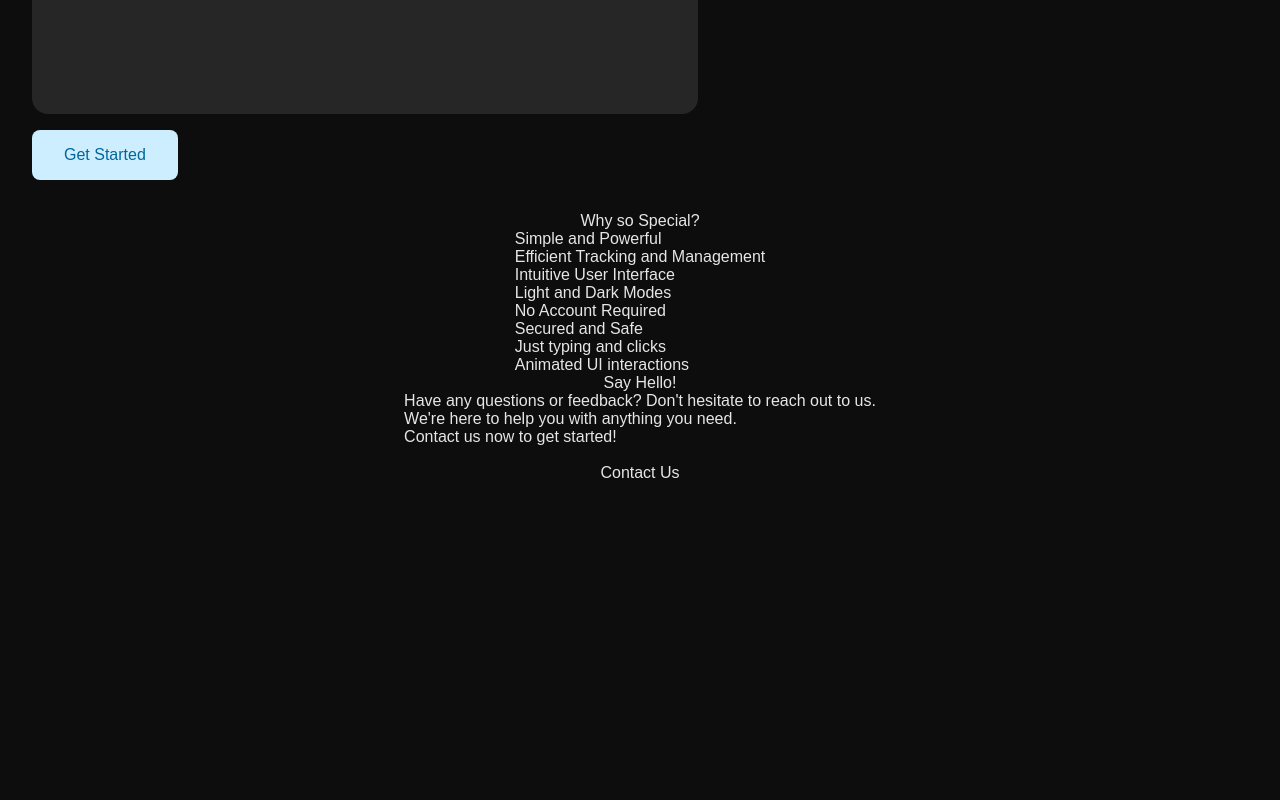
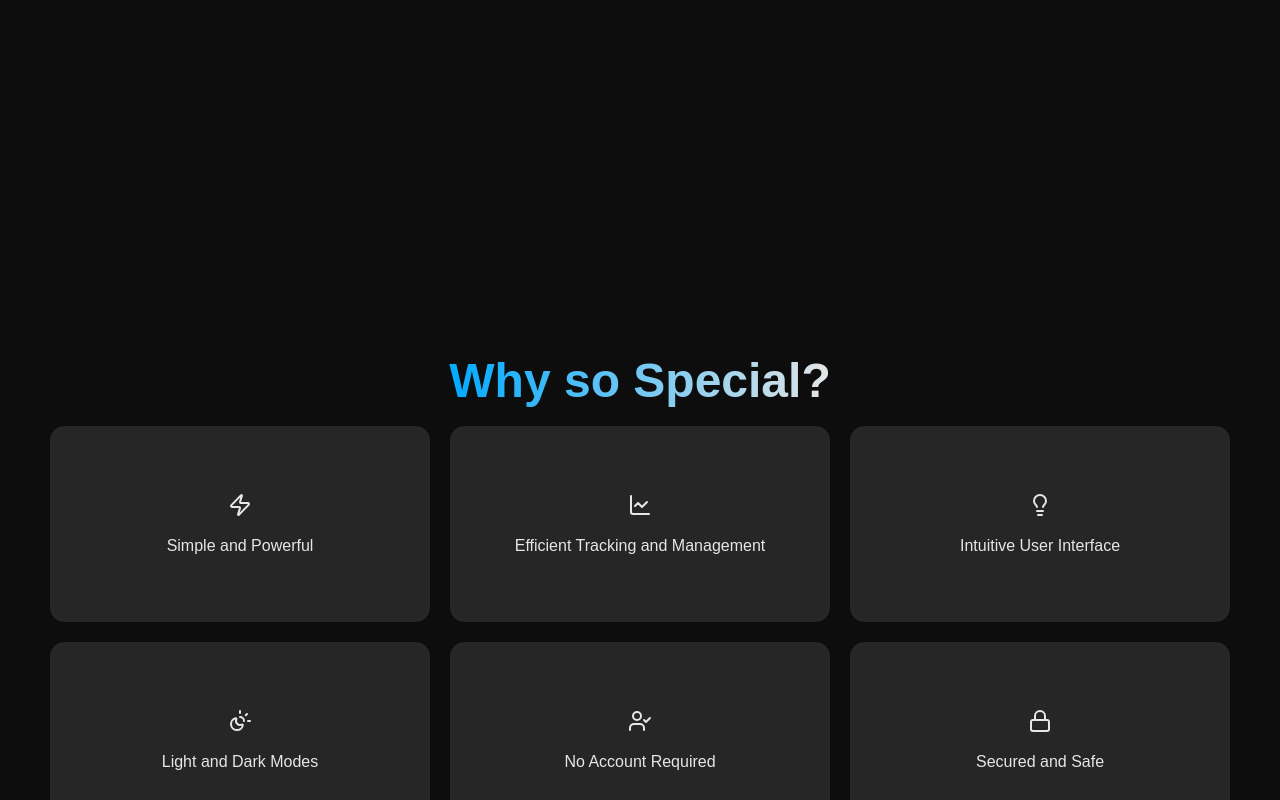
Before and after one commit to Hemith-2025/proma, a React (Create React App) app: page / in a window 1280 px wide. Shown: the part 1100-1900 px from the top of the page. Before the commit the page ends 1615 px from the top, so only its background shows below. Built offline with nearby package versions, Linux system fonts and the light colour scheme.

Commit message:
fourth commit

```diff
--- a/src/App.css
+++ b/src/App.css
@@ -2,7 +2,7 @@
   --primary-value: 200;
   --primary-o-color: hsl(var(--primary-value), 100%, 50%);
   --primary-l-color: hsl(var(--primary-value), 100%, 90%);
-  --primary-o-color: hsl(var(--primary-value), 100%, 30%);
+  --primary-d-color: hsl(var(--primary-value), 100%, 30%);
   --primary-shadow-color: hsla(var(--primary-value), 100%, 50%, 0);
   --primary-shadow-color-hovered: hsla(var(--primary-value), 100%, 50%, 0.5);
   /* red */
@@ -70,7 +70,9 @@
   --font-weight-black: 900;
 }
 
-* {
+*,
+*::before,
+*::after {
   margin: 0;
   padding: 0;
   box-sizing: border-box;
@@ -114,8 +116,6 @@ body {
     background-color: var(--primary-value);
   }
 }
-
-.link {
   & a {
     text-decoration: none;
     padding: 1rem 2rem;
@@ -130,4 +130,3 @@ body {
       box-shadow: 0 0rem 5rem var(--primary-shadow-color-hovered);
     }
   }
-}
--- a/src/Data/Content.js
+++ b/src/Data/Content.js
@@ -1,3 +1,14 @@
+import {
+  Zap,
+  ChartLine,
+  Lightbulb,
+  SunMoon,
+  UserCheck,
+  Lock,
+  MousePointer,
+  Sparkles,
+} from "lucide-react";
+
 const Content = {
   // Product Specifications
   specs: {
@@ -341,14 +352,38 @@ const Content = {
       features: {
         title: "Why so Special?",
         subtitles: [
-          "Simple and Powerful",
-          "Efficient Tracking and Management",
-          "Intuitive User Interface",
-          "Light and Dark Modes",
-          "No Account Required",
-          "Secured and Safe",
-          "Just typing and clicks",
-          "Animated UI interactions",
+          {
+            icon: <Zap />,
+            label: "Simple and Powerful",
+          },
+          {
+            icon: <ChartLine />,
+            label: "Efficient Tracking and Management",
+          },
+          {
+            icon: <Lightbulb />,
+            label: "Intuitive User Interface",
+          },
+          {
+            icon: <SunMoon />,
+            label: "Light and Dark Modes",
+          },
+          {
+            icon: <UserCheck />,
+            label: "No Account Required",
+          },
+          {
+            icon: <Lock />,
+            label: "Secured and Safe",
+          },
+          {
+            icon: <MousePointer />,
+            label: "Just typing and clicks",
+          },
+          {
+            icon: <Sparkles />,
+            label: "Animated UI interactions",
+          },
         ],
       },
       reachus: {
--- a/src/Pages/Home/Page.jsx
+++ b/src/Pages/Home/Page.jsx
@@ -17,6 +17,25 @@ gsap.registerPlugin(ScrollTrigger);
 
 export default function Home() {
   useEffect(() => {
+    gsap.fromTo(
+      ".hero-section",
+      { borderRadius: "0rem", scale: 1 },
+      {
+        borderRadius: "2rem",
+        scale: 0.9,
+        scrollTrigger: {
+          trigger: ".hero-section",
+          start: "bottom 95%",
+          end: "bottom 5%",
+          scrub: true,
+        },
+      }
+    );
+    gsap.fromTo(
+      ".hero-section .wrapper .overlay",
+      { opacity: 0, scale: 0.8 },
+      { opacity: 1, scale: 1, duration: 5 }
+    );
     gsap.fromTo(".hero-section .wrapper .decor", { scale: 0 }, { scale: 1 });
     gsap.fromTo(
       ".hero-section .wrapper .overlay .title p",
@@ -28,7 +47,7 @@ export default function Home() {
         filter: "blur(30px)",
         scrollTrigger: {
           trigger: ".hero-section",
-          start: "50% center",
+          start: "60% center",
           end: "bottom center",
           scrub: true,
         },
@@ -44,32 +63,89 @@ export default function Home() {
         filter: "blur(30px)",
         scrollTrigger: {
           trigger: ".hero-section",
-          start: "50% center",
+          start: "60% center",
           end: "bottom center",
           scrub: true,
         },
       }
     );
-
-    gsap.utils.toArray(".info-subtitle").forEach((subtitle) => {
     gsap.fromTo(
-        subtitle,
+      gsap.utils.toArray(".info-subtitle"),
       { opacity: 0, y: 50, filter: "blur(30px)" },
       {
         opacity: 1,
         y: 0,
         filter: "blur(0px)",
+        stagger: 0.15,
         scrollTrigger: {
-            trigger: subtitle,
+          trigger: ".info-subtitle",
           start: "top center",
           end: "bottom center",
           scrub: false,
-            stagger: 1,
           toggleActions: "play none none reverse",
         },
       }
     );
-    });
+    gsap.fromTo(
+      ".info-section .wrapper .title",
+      {
+        filter: "blur(30px)",
+        opacity: 0,
+        x: -200,
+      },
+      {
+        filter: "blur(0px)",
+        opacity: 1,
+        x: 0,
+        scrollTrigger: {
+          trigger: ".info-section",
+          start: "top center",
+          end: "bottom center",
+          scrub: false,
+          toggleActions: "play none none reverse",
+        },
+      }
+    );
+    gsap.fromTo(
+      ".info-section .wrapper .subtitles",
+      {
+        filter: "blur(30px)",
+        opacity: 0,
+        x: -100,
+      },
+      {
+        filter: "blur(0px)",
+        opacity: 1,
+        x: 0,
+        scrollTrigger: {
+          trigger: ".info-section",
+          start: "top center",
+          end: "bottom center",
+          scrub: false,
+          toggleActions: "play none none reverse",
+        },
+      }
+    );
+    gsap.fromTo(
+      ".info-section .wrapper .link",
+      {
+        filter: "blur(30px)",
+        opacity: 0,
+        x: -50,
+      },
+      {
+        filter: "blur(0px)",
+        opacity: 1,
+        x: 0,
+        scrollTrigger: {
+          trigger: ".info-section",
+          start: "top center",
+          end: "bottom center",
+          scrub: false,
+          toggleActions: "play none none reverse",
+        },
+      }
+    );
 
     return () => ScrollTrigger.getAll().forEach((trigger) => trigger.kill());
   }, []);
@@ -104,9 +180,7 @@ export default function Home() {
           ))}
         </div>
         <div className="link">
-          <NavLink to={InfoContent.link.slug}>
-            <p>{InfoContent.link.label}</p>
-          </NavLink>
+          <NavLink to={InfoContent.link.slug}>{InfoContent.link.label}</NavLink>
         </div>
       </>
     );
@@ -121,7 +195,10 @@ export default function Home() {
         <div className="subtitles">
           {FeaturesContent.subtitles.map((subtitle, index) => (
             <div key={index} className="subtitle">
-              <p>{subtitle}</p>
+              <div className="icon">{subtitle.icon}</div>
+              <div className="label">
+                <p>{subtitle.label}</p>
+              </div>
             </div>
           ))}
         </div>
@@ -135,6 +212,7 @@ export default function Home() {
         <div className="title">
           <p>{ReachUsContent.title}</p>
         </div>
+        <div className="copy">
           <div className="subtitles">
             {ReachUsContent.subtitles.map((subtitle, index) => (
               <div key={index} className="subtitle">
@@ -144,8 +222,9 @@ export default function Home() {
           </div>
           <div className="link">
             <NavLink to={ReachUsContent.link.slug}>
-            <p>{ReachUsContent.link.label}</p>
+              {ReachUsContent.link.label}
             </NavLink>
+          </div>
         </div>
       </>
     );
--- a/src/Pages/Home/Style.css
+++ b/src/Pages/Home/Style.css
@@ -65,7 +65,7 @@ main.home-page {
       }
     }
     &.info-section {
-        padding: 2rem;
+      padding: 2rem;
       & > .wrapper {
         justify-content: start;
         align-items: start;
@@ -86,8 +86,24 @@ main.home-page {
           border-radius: 1rem;
           overflow: hidden;
 
-          & > .subtitle {
+          & > .info-subtitle {
             font-size: 1.5rem;
+
+            & p {
+              background: linear-gradient(
+                to right,
+                var(--primary-o-color),
+                var(--light-o)
+              );
+              background-clip: text;
+              color: var(--muted-o);
+            }
+            &:last-child {
+              & p {
+                color: transparent;
+                font-weight: 600;
+              }
+            }
           }
         }
         & .link {
@@ -101,7 +117,145 @@ main.home-page {
             --this-bg: var(--primary-l-color);
             --this-fg: var(--primary-o-color);
             --this-bg-hover: var(--primary-o-color);
-            --this-fg-hover: var(--primary-d-color);
+            --this-fg-hover: var(--primary-l-color);
+            transition: all var(--speed-normal);
+          }
+        }
+      }
+    }
+    &.features-section {
+      padding: 2rem;
+      & > .wrapper {
+        justify-content: start;
+        align-items: start;
+        gap: 1rem;
+        & .title {
+          display: flex;
+          justify-content: center;
+          align-items: center;
+          height: fit-content;
+          width: 100%;
+
+          & p {
+            font-size: 3rem;
+            font-weight: 600;
+            background: linear-gradient(
+              to right,
+              var(--primary-o-color),
+              var(--light-o)
+            );
+            background-clip: text;
+            -webkit-background-clip: text;
+            -webkit-text-fill-color: transparent;
+            color: transparent;
+          }
+        }
+
+        & .subtitles {
+          position: relative;
+          display: flex;
+          flex-wrap: wrap;
+          justify-content: center;
+          align-items: start;
+          gap: 1rem;
+          height: fit-content;
+          width: 100%;
+
+          & .subtitle {
+            position: relative;
+            display: flex;
+            flex-direction: column;
+            justify-content: center;
+            align-items: center;
+            gap: 1rem;
+            height: 25vh;
+            width: 30vw;
+            border-radius: 1rem;
+            overflow: hidden;
+            border: 2px solid;
+            border-color: var(--dark-o);
+
+            &::before {
+              content: "";
+              position: absolute;
+              bottom: 0%;
+              left: 50%;
+              transform: translate(-50%, 50%);
+              height: 20vw;
+              width: 20vw;
+              border-radius: 50%;
+              background-color: var(--primary-o-color);
+              z-index: -1;
+              filter: blur(100px);
+              opacity: 0;
+              pointer-events: none;
+            }
+
+            &::after {
+              content: "";
+              position: absolute;
+              top: 50%;
+              left: 50%;
+              transform: translate(-50%, -50%);
+              height: 100%;
+              width: 100%;
+              background-color: var(--dark-l);
+              opacity: 1;
+              z-index: -2;
+            }
+
+            &:hover,
+            &.active {
+              border-color: var(--light-l);
+              &::before {
+                opacity: 1;
+              }
+              &::after {
+                background-color: transparent;
+              }
+              & .icon {
+                scale: 2;
+                filter: drop-shadow(0 0 10px var(--primary-l-color));
+              }
+            }
+          }
+        }
+      }
+    }
+    &.reachus-section {
+      background: linear-gradient(
+        135deg,
+        var(--primary-o-color),
+        var(--dark-d)
+      );
+      padding: 2rem;
+      & > .wrapper {
+        justify-content: start;
+        align-items: start;
+        gap: 1rem;
+
+        & .title {
+          font-size: 3rem;
+        }
+
+        & .copy {
+          display: flex;
+          justify-content: space-between;
+          align-items: center;
+          height: fit-content;
+          width: 100%;
+
+          & .subtitles {
+            display: flex;
+            flex-direction: column;
+            justify-content: start;
+            align-items: start;
+            height: fit-content;
+            width: fit-content;
+
+            & .subtitle {
+              font-size: 1.5rem;
+            }
           }
         }
       }
```
Lines whose indentation alone changed are shown as unchanged.
